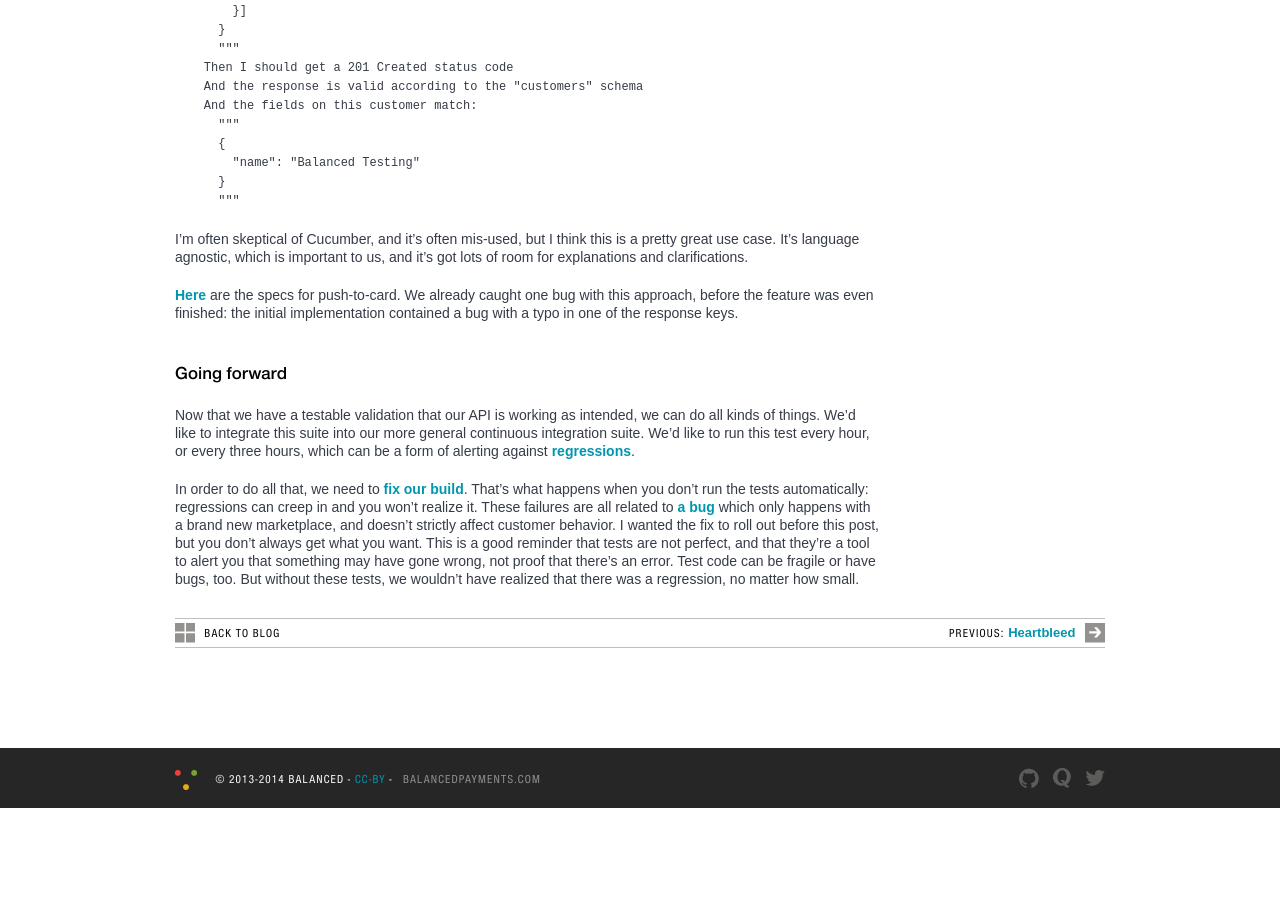
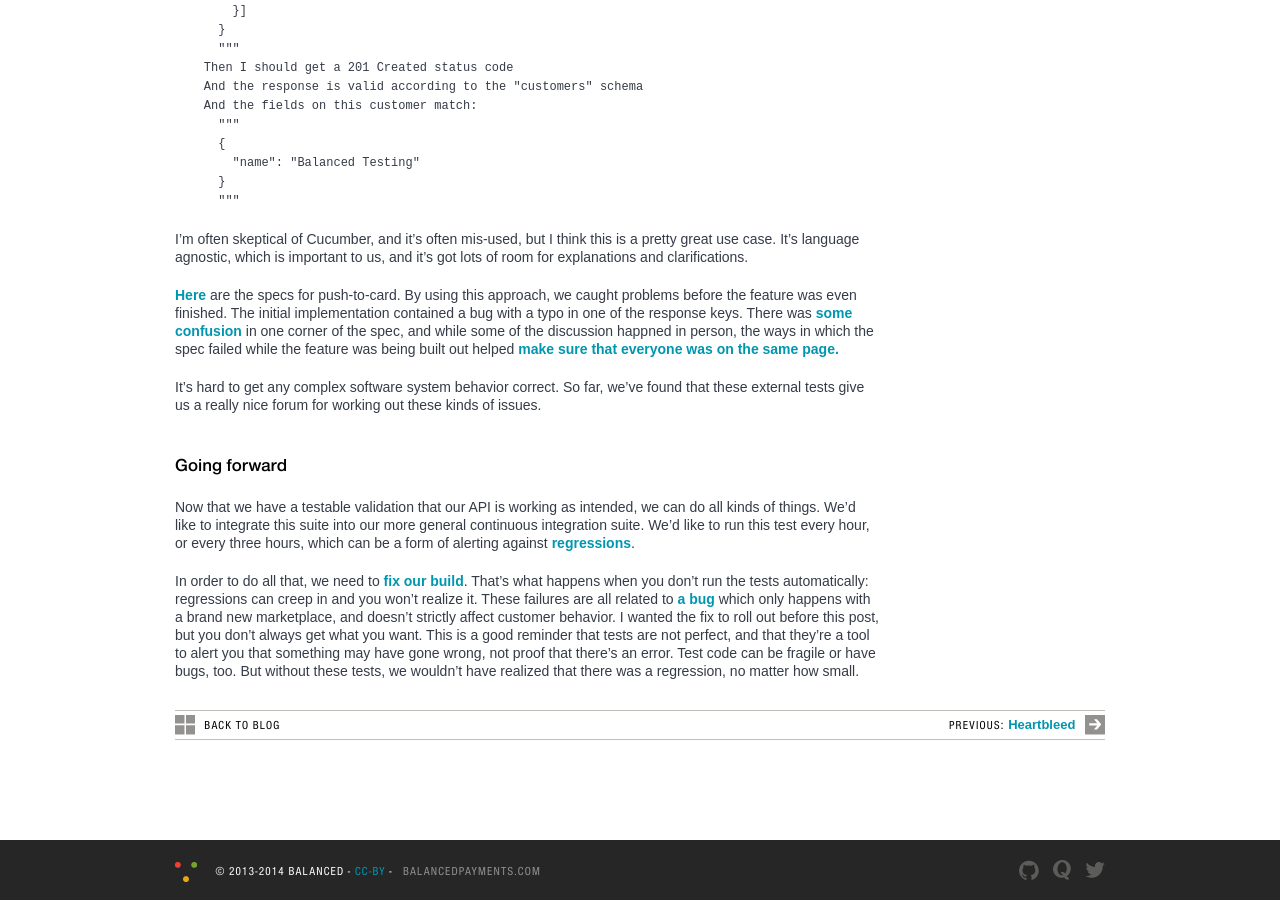
Before and after one commit to balanced/balanced.github.com, a Jekyll site: the page built from _posts/2014-05-14-tdd-your-api.md, in a window 1280 px wide and 900 px high, scrolled down 3489 px. Built offline with Jekyll 4.4.1, drawn with Linux system fonts in a browser that asks for light colours; nearby versions of some CDN libraries; before the commit the page ends 4297 px from its top, so only the background shows below that.

Commit message:
more detail about more bugs

```diff
--- a/_posts/2014-05-14-tdd-your-api.md
+++ b/_posts/2014-05-14-tdd-your-api.md
@@ -196,9 +196,18 @@ a pretty great use case. It's language agnostic, which is important to us, and
 it's got lots of room for explanations and clarifications.
 
 [Here](https://github.com/balanced/balanced-api/pull/580) are the specs for
-push-to-card. We already caught one bug with this approach, before the
-feature was even finished: the initial implementation contained a bug with
-a typo in one of the response keys.
+push-to-card. By using this approach, we caught problems before the
+feature was even finished. The initial implementation contained a bug with
+a typo in one of the response keys. There was [some
+confusion](https://github.com/balanced/balanced-api/issues/607) in one corner
+of the spec, and while some of the discussion happned in person, the ways in
+which the spec failed while the feature was being built out helped [make sure
+that everyone was on the same
+page.](https://github.com/balanced/balanced-api/issues/607#issuecomment-43114594)
+
+It's hard to get any complex software system behavior correct. So far, we've
+found that these external tests give us a really nice forum for working out
+these kinds of issues.
 
 ## Going forward
 
```
